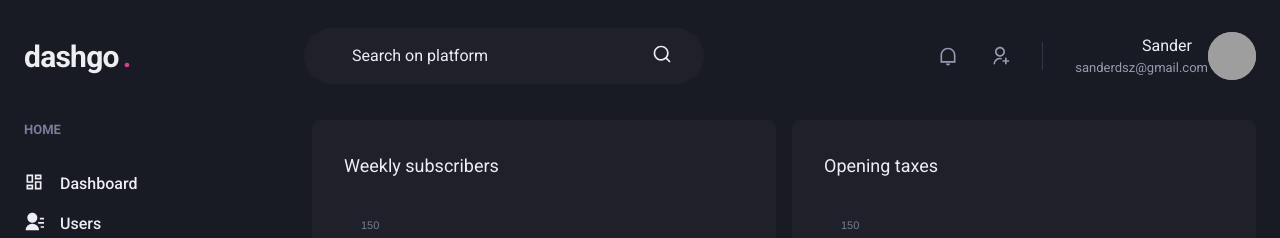
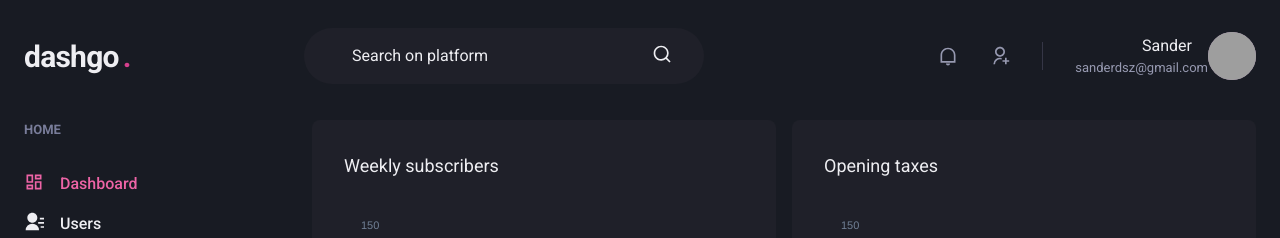
Before and after one commit to sanderdsz/dashgo, a Next.js app: page /dashboard in a window 1280 px wide. Shown: the top 238 px of the page. Built offline with nearby package versions, Linux system fonts and the light colour scheme; grey boxes are pictures that could not be loaded.

Commit message:
navigation styles

```diff
--- /dev/null
+++ b/src/components/ActiveLink.tsx
@@ -0,0 +1,36 @@
+import Link, {LinkProps} from 'next/link'
+import {cloneElement, ReactElement} from "react";
+import {useRouter} from "next/router";
+
+interface ActiveLinkProps extends LinkProps {
+  children: ReactElement;
+  shouldMatchExactHref?: boolean
+}
+
+export function ActiveLink(
+  {
+    children,
+    shouldMatchExactHref = false,
+    ...rest
+  }: ActiveLinkProps) {
+  const {asPath} = useRouter()
+  let isActive = false
+  if (shouldMatchExactHref && (asPath === rest.href || asPath === rest.as)) {
+    isActive = true
+  }
+  if (
+    !shouldMatchExactHref &&
+    (asPath.startsWith(String(rest.href)) ||
+    (asPath.startsWith(String(rest.as))))
+  ) {
+    isActive = true
+  }
+
+  return (
+    <Link passHref {...rest}>
+      {cloneElement(children, {
+        color: isActive ? 'pink.400' : 'gray.50'
+      })}
+    </Link>
+  )
+}
--- a/src/components/Sidebar/NavLink.tsx
+++ b/src/components/Sidebar/NavLink.tsx
@@ -1,6 +1,6 @@
 import {Icon, Link as ChakraLink, LinkProps as ChakraLinkProps, Text} from "@chakra-ui/react";
 import {ElementType} from "react";
-import Link from 'next/link';
+import {ActiveLink} from "../ActiveLink";
 
 interface NavLinkProps extends ChakraLinkProps {
   icon: ElementType;
@@ -11,7 +11,7 @@
 export function NavLink({icon, children, href, ...rest}: NavLinkProps) {
   return (
     <>
-      <Link href={href} passHref>
+      <ActiveLink href={href} passHref>
         <ChakraLink
           display='flex'
           align='center'
@@ -28,7 +28,7 @@
             {children}
           </Text>
         </ChakraLink>
-      </Link>
+      </ActiveLink>
     </>
   )
 }
```
Lines whose indentation alone changed are shown as unchanged.
